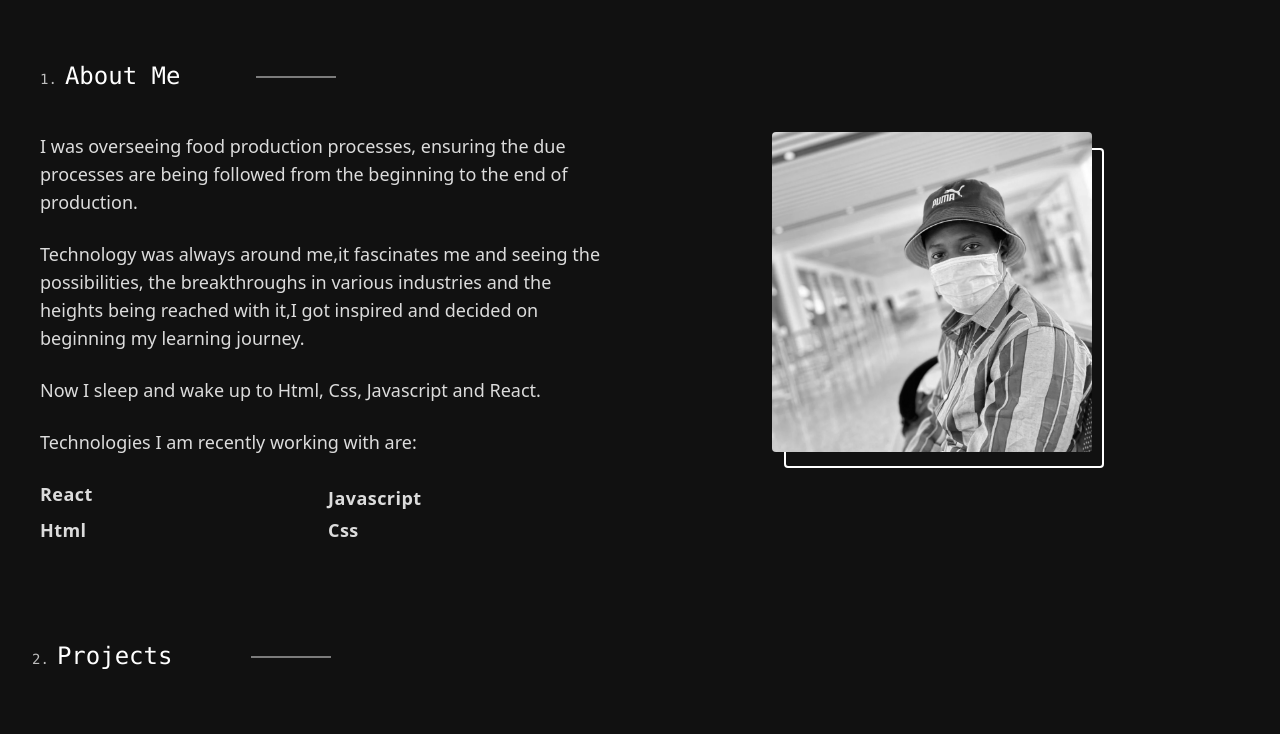
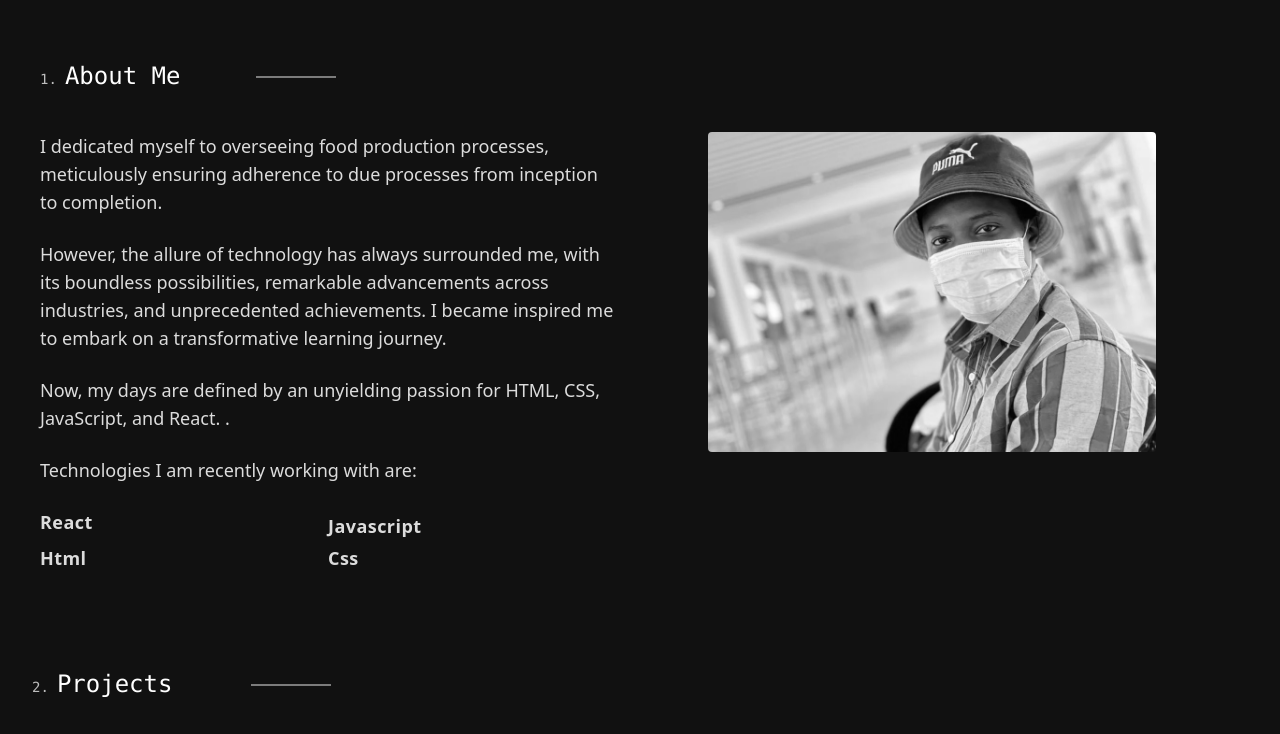
Before and after one commit to talentlessDeveloper/i-am-talentless-developer, a React (Vite) app: page / in a window 1280 px wide. Shown: the part 740-1474 px from the top of the page. Built offline with nearby package versions, Linux system fonts and the light colour scheme; no server answers.

Commit message:
nonsense

```diff
--- a/src/components/About.jsx
+++ b/src/components/About.jsx
@@ -6,32 +6,28 @@ import SectionTitle from "./SectionTitle";
 
 const About = () => {
   return (
-    <motion.section
-      className='bg-zinc-900'
-      id='about'
-      initial='offScreen'
-      whileInView={"onScreen"}
-      variants={projectVariant}
-      viewport={{ once: true, amount: 0.25 }}
-      transition={{ duration: 0.45 }}
-    >
+    <motion.section className='bg-zinc-900' id='about'>
       <div className='t-container md:px-10'>
         <SectionTitle number={1} text='About Me' />
         <div className='md:flex md:gap-x-2 space-y-8 md:space-y-0'>
-          <div className='text-zinc-200 md:flex-[1.5]  md:max-w-xl w-full space-y-6 text-lg'>
+          <div className='text-zinc-200 md:flex-[1.5]  md:max-w-xl w-full space-y-6 text-lg '>
             <p className=' '>
-              I was overseeing food production processes, ensuring the due
-              processes are being followed from the beginning to the end of
-              production.
-            </p>
-            <p>
-              Technology was always around me,it fascinates me and seeing the
-              possibilities, the breakthroughs in various industries and the
-              heights being reached with it,I got inspired and decided on
-              beginning my learning journey.
+              I dedicated myself to overseeing food production processes,
+              meticulously ensuring adherence to due processes from inception to
+              completion.
             </p>
 
-            <p>Now I sleep and wake up to Html, Css, Javascript and React.</p>
+            <p>
+              However, the allure of technology has always surrounded me, with
+              its boundless possibilities, remarkable advancements across
+              industries, and unprecedented achievements. I became inspired me
+              to embark on a transformative learning journey.
+            </p>
+
+            <motion.p>
+              Now, my days are defined by an unyielding passion for HTML, CSS,
+              JavaScript, and React. .
+            </motion.p>
             <p>Technologies I am recently working with are:</p>
             <ul className='grid grid-cols-2 space-y-1 font-semibold tracking-wide'>
               <li>React</li>
@@ -40,11 +36,11 @@ const About = () => {
               <li>Css</li>
             </ul>
           </div>
-          <div className='md:flex-1 flex justify-end ss:justify-start md:justify-center relative before:rounded before:absolute before:max-w-xs before:w-56 before:h-56 ss:before:w-full  ss:before:h-80 before:border-solid before:border-2 before:border-zinc-50 before:block before:top-4 before:right-7 ss:before:left-7 lg:before:left-40 before:z-0 hover:before:translate-y-1 transition-all'>
+          <div className='md:flex-1  flex justify-end ss:justify-start md:justify-center relative before:md:hidden before:rounded before:absolute before:max-w-xs before:w-56 before:h-56 ss:before:w-full  ss:before:h-80 before:border-solid before:border-2 before:border-zinc-50 before:block before:top-4 before:right-7 ss:before:left-7 lg:before:left-40 before:z-0 hover:before:translate-y-1 transition-all'>
             <img
               src={avatar}
               alt='Ope Kareem'
-              className='max-w-xs w-56 h-56 ss:w-full ss:h-80 mr-12 ss:mr-0 relative object-cover z-[1] grayscale hover:grayscale-0 transition-all rounded  '
+              className='max-w-md w-56 h-56 ss:w-full ss:h-80 mr-12 ss:mr-0 relative object-cover z-[1] grayscale hover:grayscale-0 transition-all rounded md:sticky md:top-2   md:w-full '
             />
             {
               // <svg
--- a/src/components/header/Header.jsx
+++ b/src/components/header/Header.jsx
@@ -8,13 +8,30 @@ import HeaderMenu from "./HeaderMenu";
 const Header = () => {
   const [openMenu, setOpenMenu] = useState(false);
 
+  // const [hideHeader, setHideHeader] = useState(false);
+
+  // useEffect(() => {
+  //   let prevScrollY = 0;
+
+  //   const handleScroll = () => {
+  //     const currentScrollY = window.scrollY;
+  //     setHideHeader(currentScrollY > prevScrollY);
+  //     prevScrollY = currentScrollY;
+  //   };
+
+  //   window.addEventListener("scroll", handleScroll);
+  //   return () => {
+  //     window.removeEventListener("scroll", handleScroll);
+  //   };
+  // }, []);
+
   const handleMenu = () => {
     setOpenMenu((m) => !m);
   };
   return (
-    <header className='h-24'>
+    <header className=' w-full shadow-lg  h-24 backdrop-blur-md'>
       <nav className='t-container flex justify-between items-center '>
-        <a href='/' className='z-30' aria-label='home'>
+        <a href='/' className='z-50' aria-label='home'>
           <Logo
             width={100}
             height={100}
@@ -27,7 +44,7 @@ const Header = () => {
         <HeaderLinks />
 
         <button
-          className='md:hidden space-y-2 z-30'
+          className='md:hidden space-y-2 z-50'
           aria-label='navigation mobile menu'
           onClick={handleMenu}
         >
```
